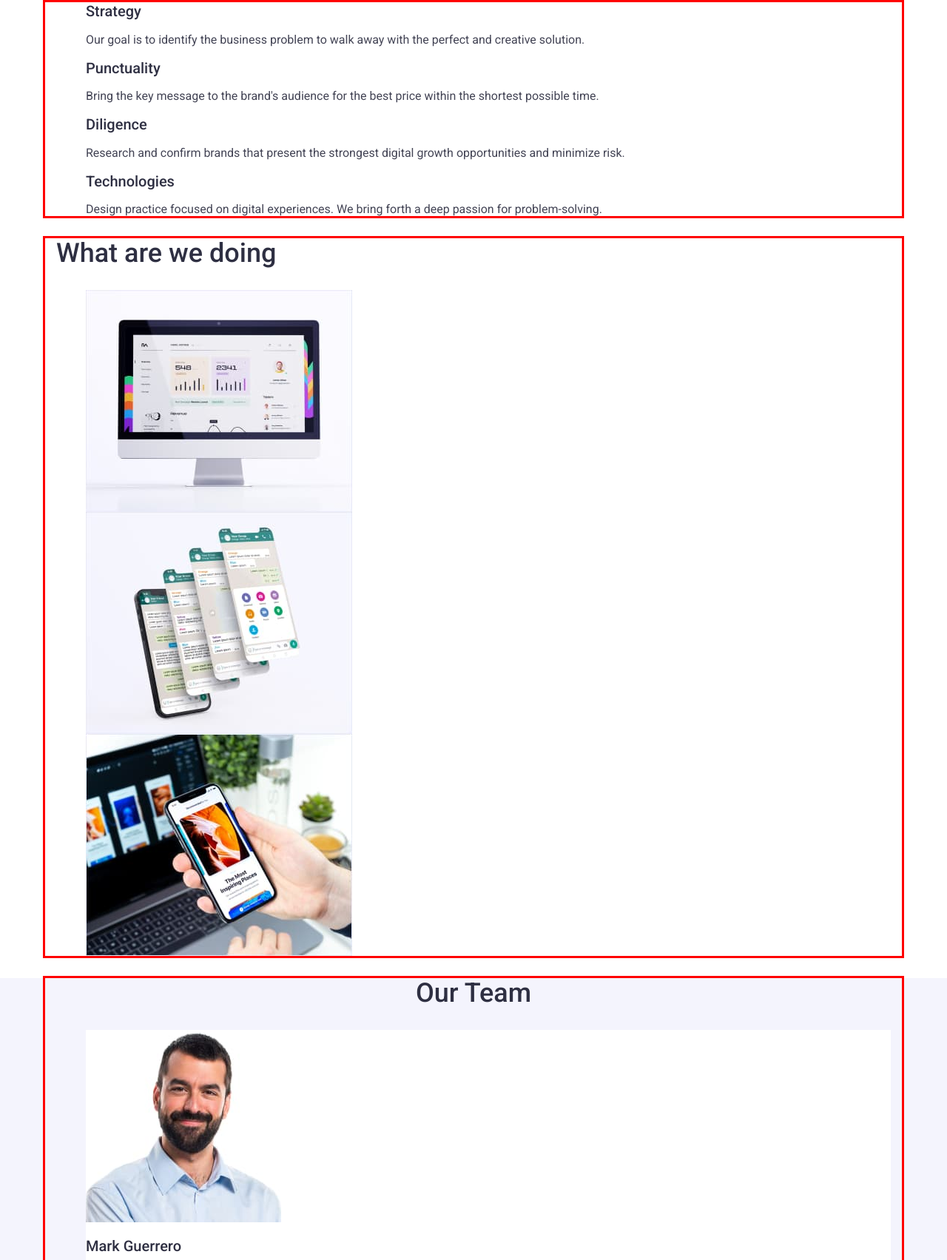
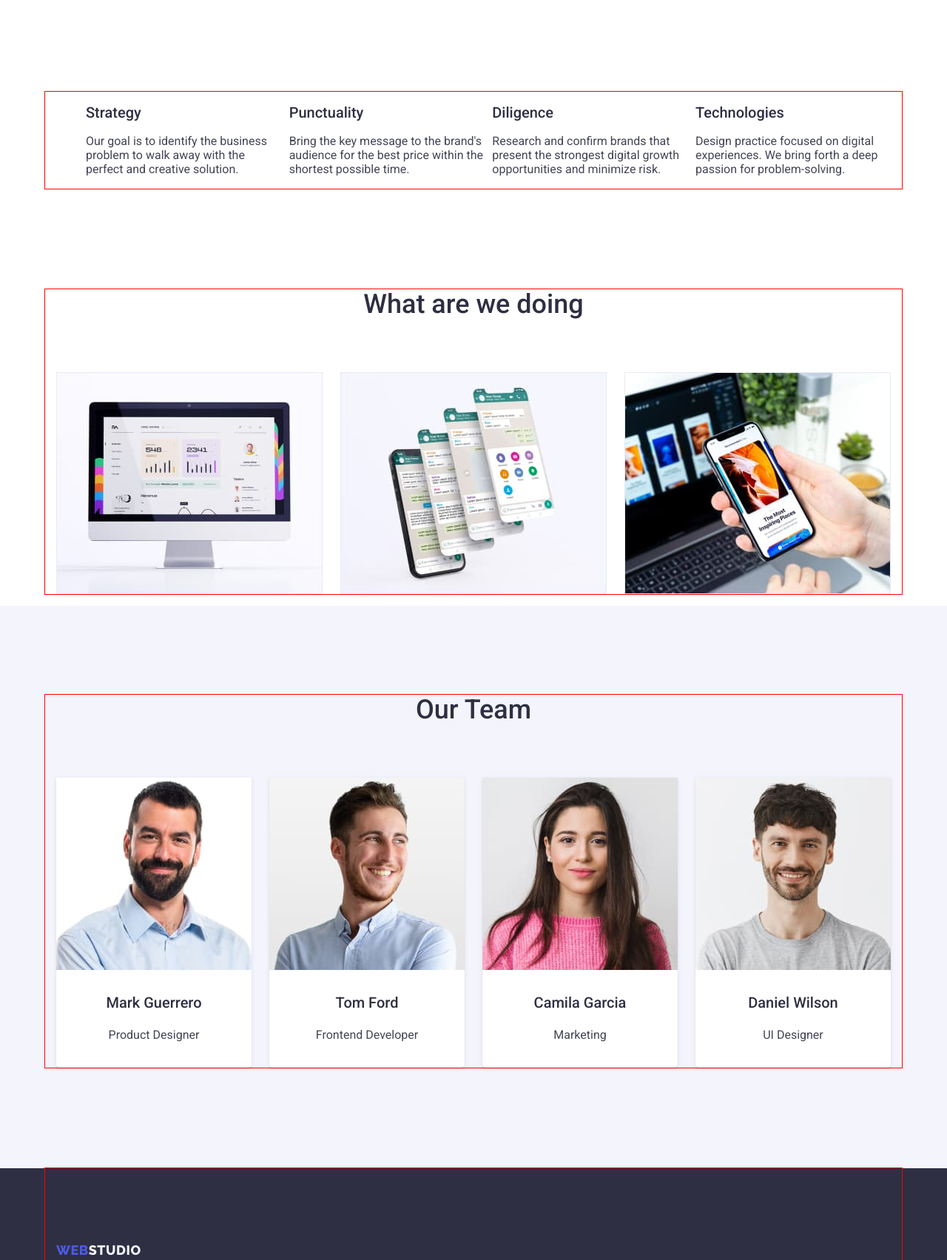
Before and after one commit to Andrii051997/goit-markup-hw-03, a plain HTML site: page index.html in a window 1280 px wide. Shown: the part 725-2428 px from the top of the page at 74% size. Drawn offline with nearby package versions, Linux system fonts and the light colour scheme.

Commit message:
make main page

```diff
--- a/css/styles.css
+++ b/css/styles.css
@@ -39,13 +39,14 @@ img {
   margin: 0 auto;
   padding-right: 15px;
   padding-left: 15px;
-  outline: 3px solid red;
+  outline: 1px solid red;
 }
 
 .header {
   display: flex;
   padding-top: 24px;
   padding-bottom: 24px;
+  border-bottom: 1px solid var(--color-header);
 }
 
 header > .container {
@@ -60,6 +61,9 @@ header > .container {
   text-decoration: none;
   display: flex;
   align-items: center;
+  flex: wrap;
+  gap: 40px;
+  margin-right: 332px;
 }
 
 .header-logo {
@@ -70,7 +74,6 @@ header > .container {
   color: var(--dark-blue);
   text-decoration: none;
   letter-spacing: 0.03em;
-  padding-left: 156px;
 }
 
 .header-logo-studio {
@@ -79,7 +82,6 @@ header > .container {
   font-size: 18px;
   line-height: 1.16;
   color: var(--general-font);
-  padding-right: 40px;
 }
 
 .header-nav-list {
@@ -88,11 +90,12 @@ header > .container {
   line-height: 1.5;
   color: var(--general-font);
   letter-spacing: 0.02em;
-  padding-left: 40px;
 }
 
 .header-nav-item {
   display: flex;
+  flex: wrap;
+  gap: 40px;
 }
 
 .header-link {
@@ -110,19 +113,23 @@ header > .container {
 
 .header-contacts {
   display: flex;
+  padding: 0;
 }
 
 .header-contacts {
   line-height: calc(24 / 16);
   text-decoration: none;
   color: var(--color-slate);
+  display: flex;
+  flex: wrap;
+  gap: 40px;
 }
 
 .header-contacts-email {
   line-height: calc(24 / 16);
   color: var(--color-slate);
   text-decoration: none;
-  padding-right: 40px;
+  display: flex;
 }
 
 .header-contacts-tel {
@@ -138,9 +145,6 @@ header > .container {
   color: var(--color-ocean);
 }
 
-.section {
-}
-
 .portfolio-btn {
   font-family: "Roboto", sans-serif;
   font-weight: 500;
@@ -148,6 +152,7 @@ header > .container {
   line-height: calc(24 / 16);
   background-color: var(--background-color-btn);
   color: var(--dark-blue);
+  text-align: center;
   border: none;
   cursor: pointer;
 }
@@ -161,7 +166,6 @@ header > .container {
 
 .hero {
   background-color: var(--general-font);
-  align-items: center;
   padding-top: 192px;
   padding-bottom: 192px;
 }
@@ -191,8 +195,8 @@ header > .container {
   padding: 16px, 32px, 16px, 32px;
   border-radius: 4px;
   margin-top: 48px;
-  margin-right: 500px;
-  margin-left: 500px;
+  margin-right: 480px;
+  margin-left: 480px;
   box-shadow: 0px 4px 4px rgba(0, 0, 0, 0.15);
 }
 
@@ -203,6 +207,19 @@ header > .container {
 
 .list {
   list-style: none;
+}
+
+.about-work {
+  padding-top: 120px;
+}
+
+.list-work {
+  display: flex;
+  justify-content: space-between;
+}
+
+.work-list-element {
+  width: 264px;
 }
 
 .title-element {
@@ -253,19 +270,45 @@ header > .container {
   color: var(--color-slate);
 }
 
+.screen-section {
+  padding-top: 120px;
+}
+
 .screen {
+  text-align: center;
   font-weight: 500;
   font-size: 36px;
   line-height: calc(40 / 36);
   color: var(--general-font);
+  margin-bottom: 72px;
+  margin-top: 0;
+}
+
+.list-screen {
+  display: flex;
+  justify-content: space-between;
+  flex: wrap;
+  gap: 24px;
+  padding-left: 0;
 }
 
 .team {
   background-color: var(--color-creamy);
+  padding-top: 120px;
+  padding-bottom: 120px;
 }
 
 .team-list {
+  display: flex;
+  justify-content: space-between;
+  padding-left: 0;
+}
+
+.team-item {
   background-color: var(--color-white);
+  box-shadow: 0px 1px 6px rgba(46, 47, 66, 0.08),
+    0px 1px 1px rgba(46, 47, 66, 0.16), 0px 2px 1px rgba(46, 47, 66, 0.08);
+  border-radius: 0px 0px 4px 4px;
 }
 
 .title-team {
@@ -273,6 +316,8 @@ header > .container {
   font-size: 36px;
   line-height: calc(40 / 36);
   text-align: center;
+  margin-top: 0;
+  margin-bottom: 72px;
 }
 
 .title-name {
@@ -280,11 +325,16 @@ header > .container {
   font-size: 20px;
   line-height: calc(24 / 20);
   color: var(--general-font);
+  text-align: center;
+  margin-top: 32px;
 }
 
 .position-team {
   line-height: calc(24 / 16);
   color: var(--color-slate);
+  text-align: center;
+  margin-top: 8px;
+  margin-bottom: 32px;
 }
 
 .footer {
@@ -292,6 +342,9 @@ header > .container {
 }
 
 .footer-logo {
+  display: block;
+  padding-top: 100px;
+  margin-bottom: 16px;
   text-transform: uppercase;
   font-family: "Raleway", sans-serif;
   font-weight: 800;
@@ -312,4 +365,10 @@ header > .container {
 
 .footer-text {
   color: var(--background-color-btn);
+  font-weight: 400;
+  font-size: 16px;
+  line-height: calc(24 / 16);
+  padding-bottom: 100px;
+  display: inline-block;
+  width: 264px;
 }
--- a/index.html
+++ b/index.html
@@ -65,28 +65,28 @@
       <section class="about-work section">
         <div class="container">
           <ul class="list-work list">
-            <li>
+            <li class="work-list-element">
               <h2 class="title-work">Strategy</h2>
               <p class="title-description">
                 Our goal is to identify the business problem to walk away with
                 the perfect and creative solution.
               </p>
             </li>
-            <li>
+            <li class="work-list-element">
               <h2 class="title-work">Punctuality</h2>
               <p class="title-description">
                 Bring the key message to the brand's audience for the best price
                 within the shortest possible time.
               </p>
             </li>
-            <li>
+            <li class="work-list-element">
               <h2 class="title-work">Diligence</h2>
               <p class="title-description">
                 Research and confirm brands that present the strongest digital
                 growth opportunities and minimize risk.
               </p>
             </li>
-            <li>
+            <li class="work-list-element">
               <h2 class="title-work">Technologies</h2>
               <p class="title-description">
                 Design practice focused on digital experiences. We bring forth a
@@ -96,10 +96,10 @@
           </ul>
         </div>
       </section>
-      <section class="section">
+      <section class="screen-section">
         <div class="container">
           <h2 class="screen">What are we doing</h2>
-          <ul class="list">
+          <ul class="list-screen list">
             <li>
               <img
                 src="./img/phone-img-1.jpg"
@@ -130,8 +130,8 @@
       <section class="team section">
         <div class="container">
           <h2 class="title-team">Our Team</h2>
-          <ul class="list">
-            <li class="team-list">
+          <ul class="team-list list">
+            <li class="team-item">
               <img
                 class="team-list"
                 src="./img/team-partner-1.jpg"
@@ -142,7 +142,7 @@
               <h3 class="title-name">Mark Guerrero</h3>
               <p class="position-team">Product Designer</p>
             </li>
-            <li class="team-list">
+            <li class="team-item">
               <img
                 class="team-list"
                 src="./img/team-partner-2.jpg"
@@ -153,7 +153,7 @@
               <h3 class="title-name">Tom Ford</h3>
               <p class="position-team">Frontend Developer</p>
             </li>
-            <li class="team-list">
+            <li class="team-item">
               <img
                 src="./img/team-partner-3.jpg"
                 alt="Marketing"
@@ -163,7 +163,7 @@
               <h3 class="title-name">Camila Garcia</h3>
               <p class="position-team">Marketing</p>
             </li>
-            <li class="team-list">
+            <li class="team-item">
               <img
                 src="./img/team-partner-4.jpg"
                 alt="UI Designer"
```
